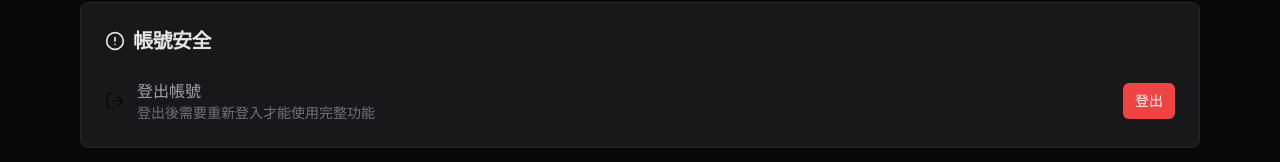
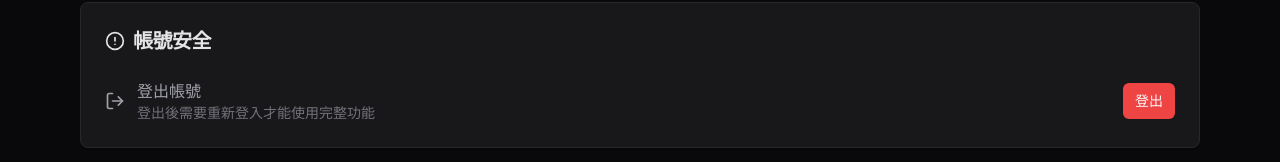
Before and after one commit to KoukeNeko/profile_blog, a React (Vite) app in the folder frontend/: page /profile in a window 1280 px wide. Shown: the part 790-952 px from the top of the page. Built offline with nearby package versions, Linux system fonts and the light colour scheme; no server answers; sample sign-in values are in the browser's storage.

Commit message:
fix: update LogOut icon color in ProfilePage for better visibility

```diff
--- a/frontend/src/pages/ProfilePage.tsx
+++ b/frontend/src/pages/ProfilePage.tsx
@@ -194,7 +194,7 @@ export default function ProfilePage() {
       <ProfileCard icon={AlertCircle} title="帳號安全">
         <div className="flex justify-between items-center w-full">
           <div className="flex items-center gap-3">
-            <LogOut className="w-5 h-5" />
+            <LogOut className="w-5 h-5 text-zinc-400" />
             <div>
               <div className="font-medium text-zinc-400">登出帳號</div>
               <div className="text-sm text-zinc-500">
```
